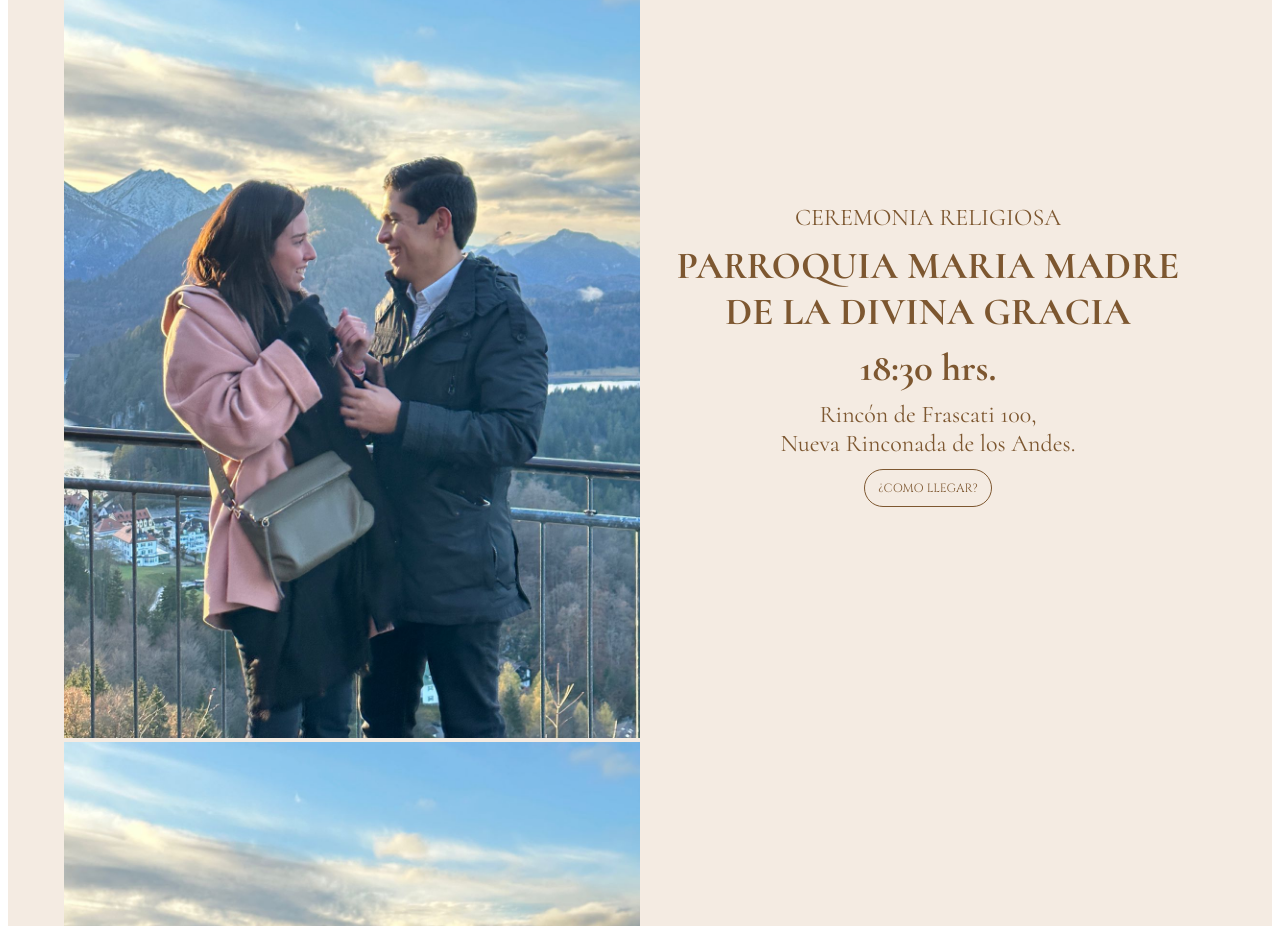
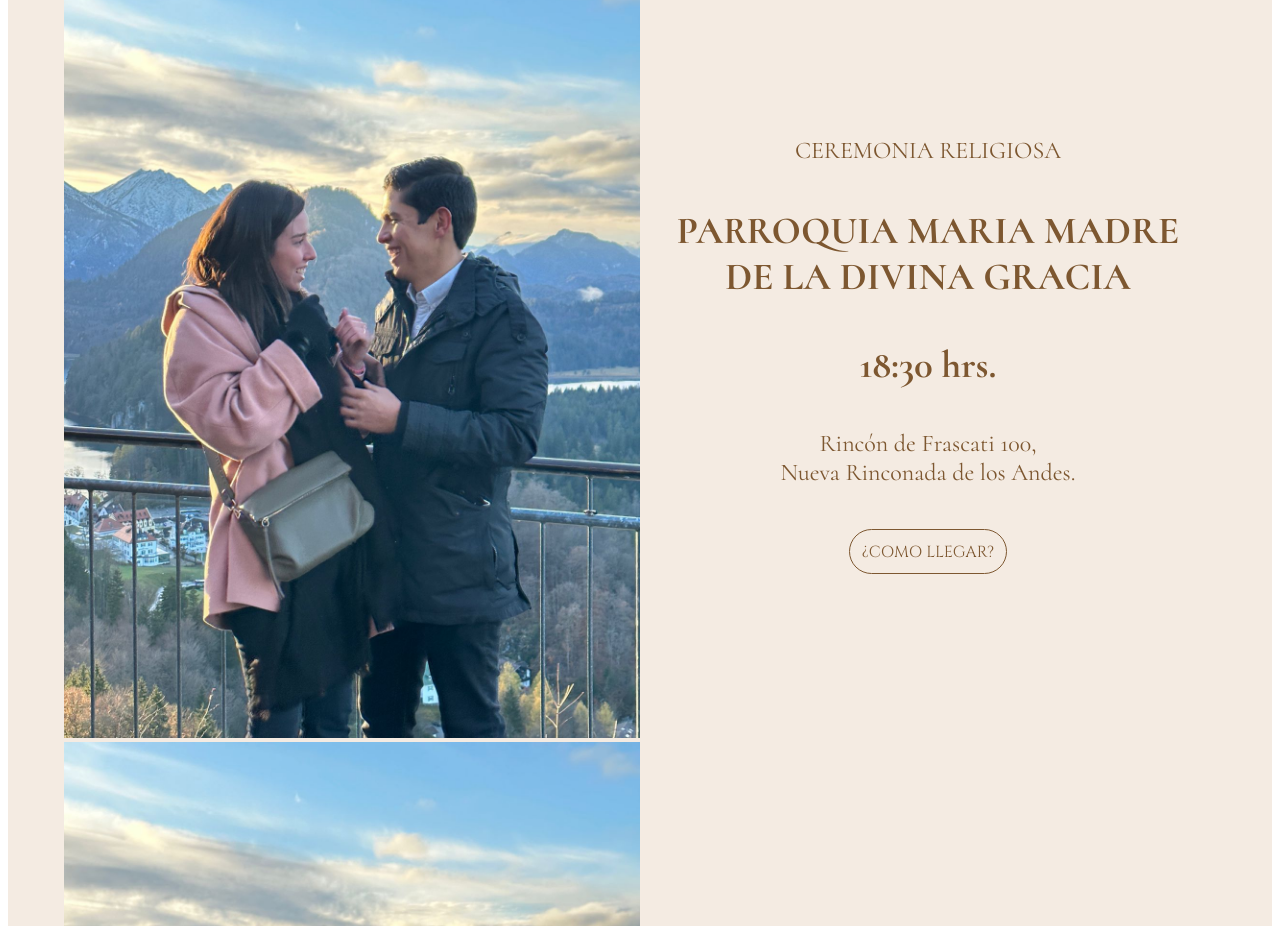
Before and after one commit to Duotech-Design/invitaciones, a React (Create React App) app: page /inicio in a window 1280 px wide. Shown: the part 2920-3846 px from the top of the page. Built offline with nearby package versions, Linux system fonts and the light colour scheme; a web font is replaced by a local one.

Commit message:
up itinerario

```diff
--- a/src/components/Itinerario/Itinerario.js
+++ b/src/components/Itinerario/Itinerario.js
@@ -2,15 +2,15 @@ import { Container, Typography, Box } from "@mui/material";
 
 const styles = {
   button: {
-    width: "128px",
-    height: "38px",
-    borderRadius: "20px",
+    width: "158px",
+    height: "45px",
+    borderRadius: "50px",
     border: "1px solid #7D5730",
     background: "rgba(255, 255, 255, 0.00)",
     color: "#7D5730",
     textAlign: "center",
     fontFamily: "Cinzel",
-    fontSize: "12px",
+    fontSize: "16px",
     fontStyle: "normal",
     fontWeight: "400px",
     lineHeight: "normal",
@@ -44,9 +44,10 @@ const Itinerario = () => {
           flex: "1",
           display: "flex",
           flexDirection: "column",
-          justifyContent: "space-around",
+          gap:'32px',
+          //justifyContent: "space-around",
           alignItems: "center",
-          height: "60%",
+          height: "100%",
         }}
       >
         <Typography variant="h2" sx={{ marginBottom: "10px" }}>
```
